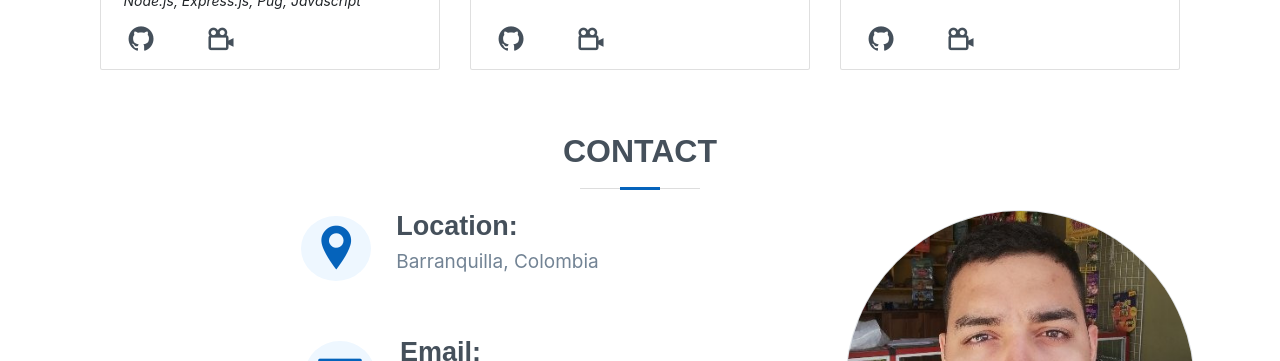
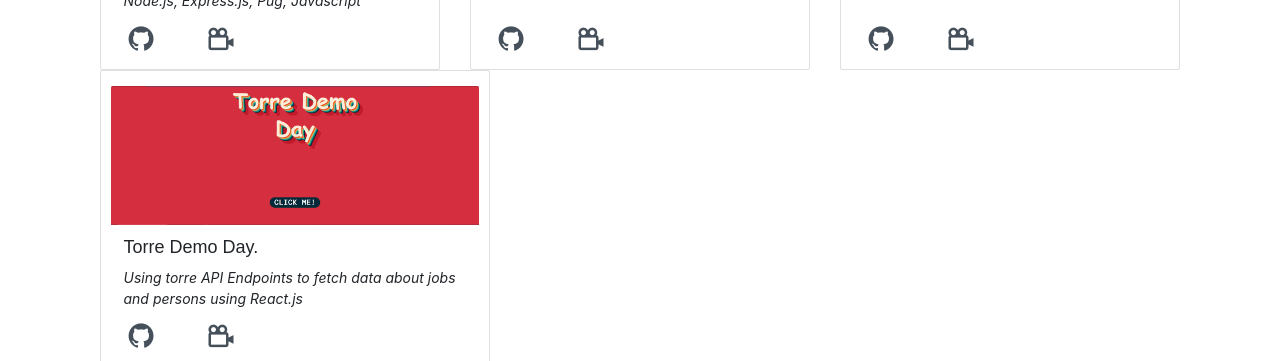
Before and after one commit to hectorlopezv/portfalio-github, a React (Create React App) app: page / in a window 1280 px wide. Shown: the part 2439-2800 px from the top of the page. Built offline with nearby package versions, Linux system fonts and the light colour scheme.

Commit message:
new project

```diff
--- a/public/Css/App.css
+++ b/public/Css/App.css
@@ -238,7 +238,10 @@
     margin-bottom: 10px!important;
   }
 }
+.me{
+  width: 36.1%;
 
+}
 .card-deck__2{
   margin-top: 3.5rem;
 }
--- a/src/components/CardDeck.tsx
+++ b/src/components/CardDeck.tsx
@@ -6,7 +6,7 @@
 import Agencia from '../assets/pictures/Agencia.png';
 import Tribe from '../assets/pictures/Tribe.png';
 import Cripto from '../assets/pictures/Cripto.png';
-
+import Torre from '../assets/pictures/Torre.png';
 export interface CardDeckProps {
 
 }
@@ -64,6 +64,16 @@
 
             </div>
 
+            <div className="me">
+            <Card
+                    src={Torre}
+                    title={"Torre Demo Day."}
+                    info={"Using torre API Endpoints to fetch data about jobs and persons using React.js"}
+                    git={"https://github.com/hectorlopezv/torreDemo"}
+                    demo={"https://torre-demo.vercel.app/"}
+                />
+            </div>
+
 
         </div>
 
```
Also changed, not shown: src/assets/pictures/Torre.png (added), 1 other file (tests, documents, lock files or other folders).
